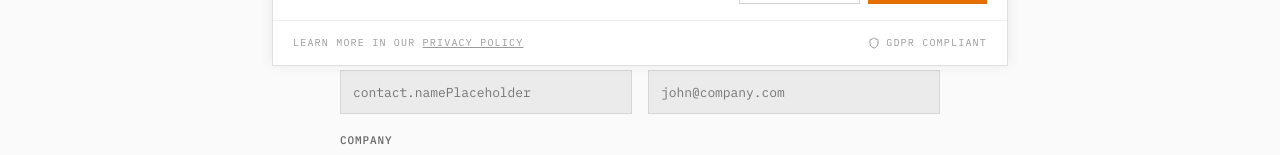
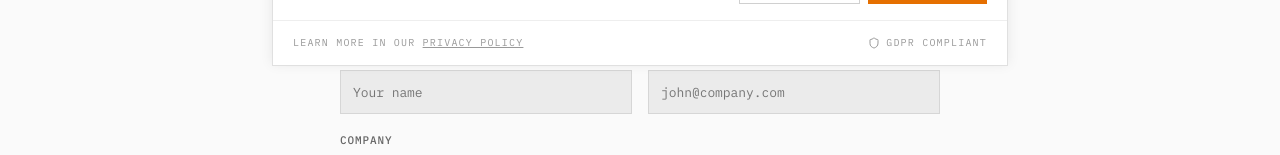
Before and after one commit to bjhuntcom-oss/bjhunt, a Next.js app: page /en/contact in a window 1280 px wide. Shown: the part 718-873 px from the top of the page. Built offline with nearby package versions, Linux system fonts and the light colour scheme.

Commit message:
fix: use firstNamePlaceholder i18n key in contact form

```diff
--- a/app/[locale]/contact/page.tsx
+++ b/app/[locale]/contact/page.tsx
@@ -213,7 +213,7 @@ export default function ContactPage() {
                   required
                   value={formData.name}
                   onChange={(e) => setFormData({ ...formData, name: e.target.value })}
-                  placeholder={t("namePlaceholder")}
+                  placeholder={t("firstNamePlaceholder")}
                   style={inputStyle}
                 />
               </div>
```
